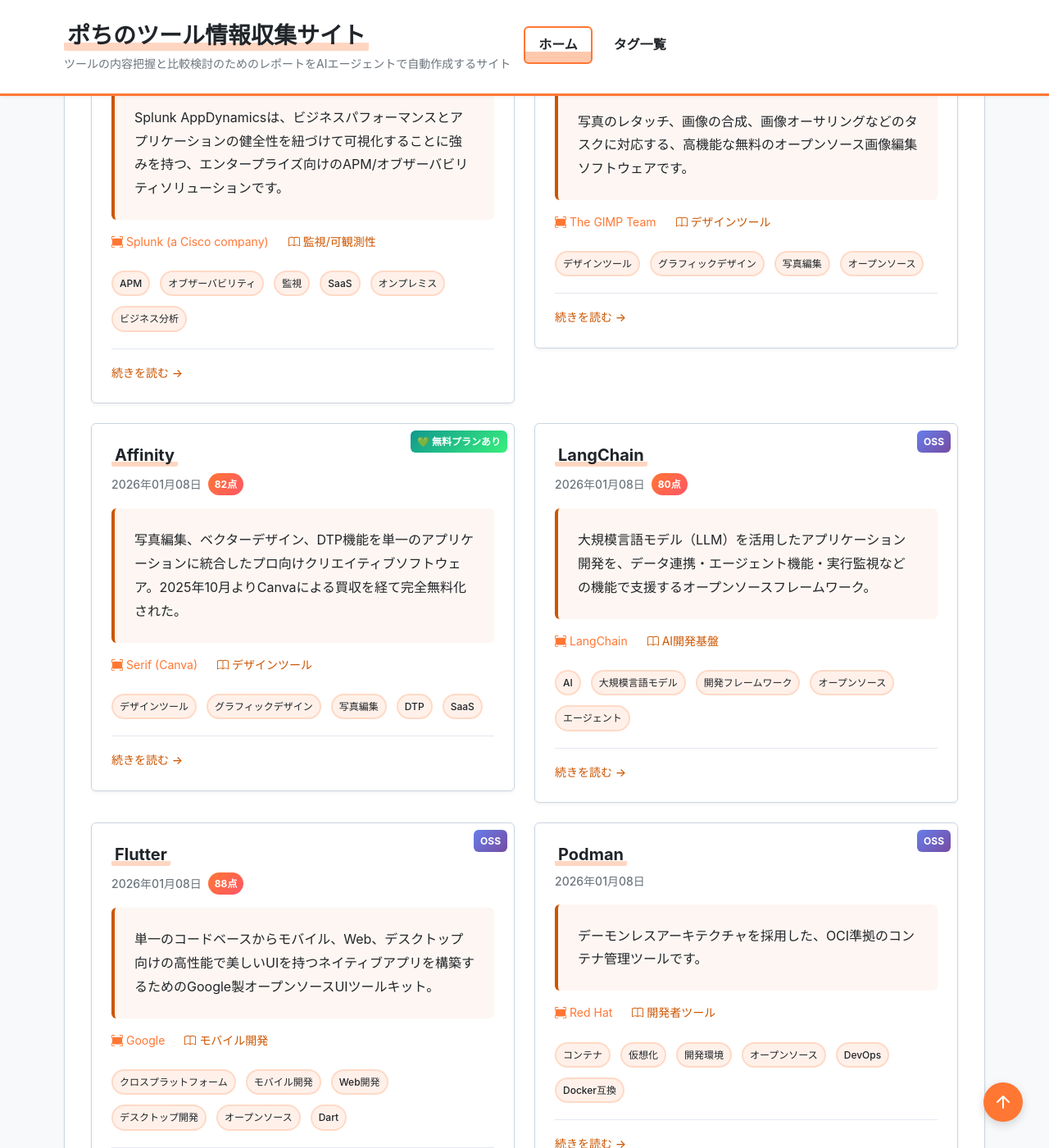
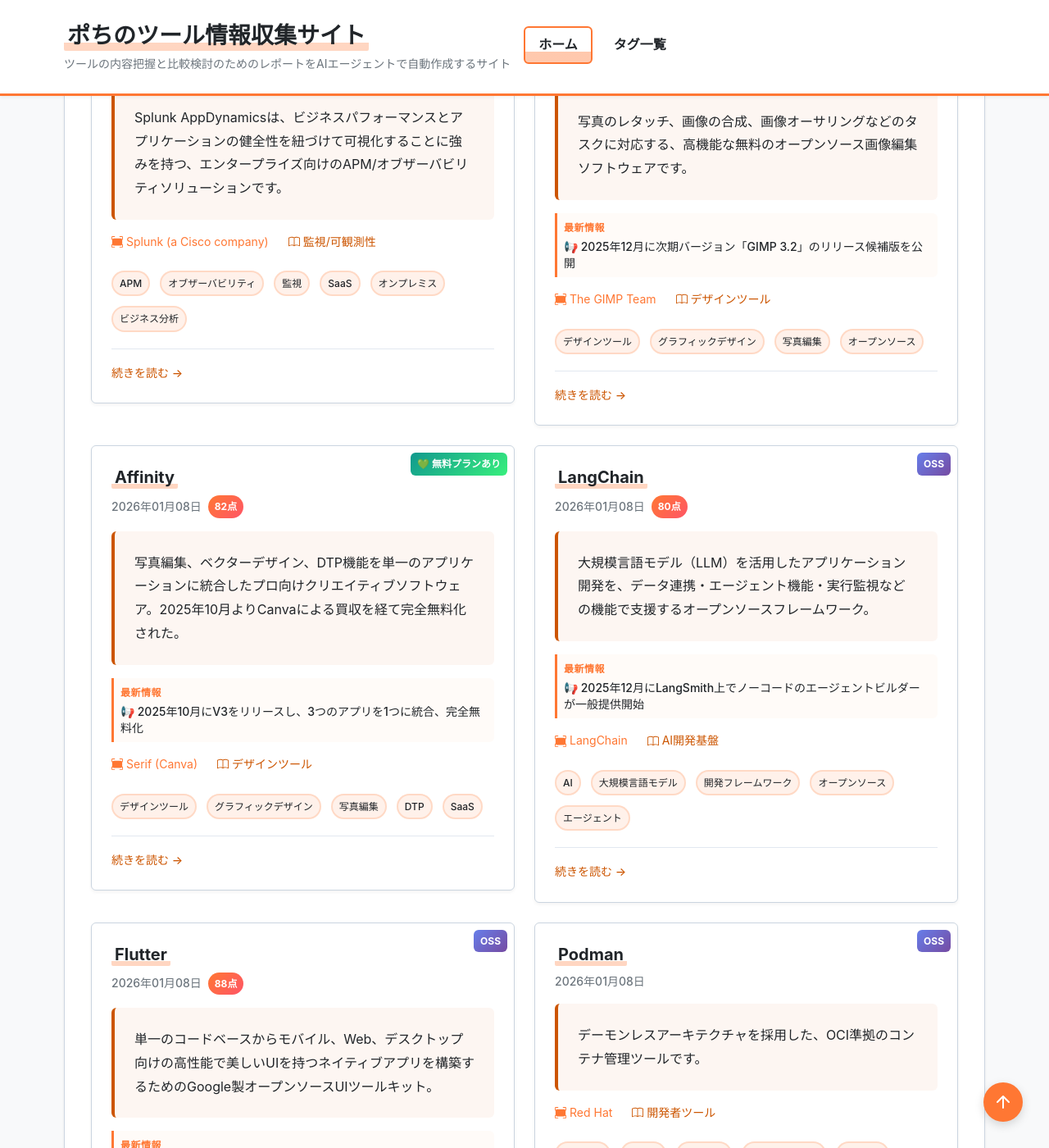
Before and after one commit to aegisfleet/tool-survey-report, a Jekyll site: the page built from index.md, in a window 1280 px wide and 1400 px high, scrolled down 1207 px. Shown: the whole window at 82% size. Built offline with Jekyll 4.4.1, drawn with Linux system fonts in a browser that asks for light colours; some of the changed text lies outside the part shown.

Commit message:
Add last highlight

```diff
--- a/_layouts/home.html
+++ b/_layouts/home.html
@@ -107,6 +108,13 @@
 
           {% if report.description %}
           <p class="report-description">{{ report.description }}</p>
+          {% endif %}
+
+          {% if report.quick_summary.latest_highlight %}
+          <div class="report-latest-highlight">
+            <span class="highlight-label">最新情報</span>
+            <p class="highlight-content">📢 {{ report.quick_summary.latest_highlight }}</p>
+          </div>
           {% endif %}
 
           <div class="report-meta">
--- a/_sass/_home.scss
+++ b/_sass/_home.scss
@@ -551,6 +551,32 @@
     line-height: $line-height-lg;
 }
 
+.report-latest-highlight {
+    margin-bottom: map-get($spacers, 3);
+    padding: map-get($spacers, 2);
+    background: rgba($primary-color, 0.03);
+    border-left: 3px solid $primary-color;
+    border-radius: 0 $border-radius $border-radius 0;
+
+    .highlight-label {
+        display: block;
+        font-size: $font-size-xs;
+        font-weight: $font-weight-bold;
+        color: $primary-color;
+        margin-bottom: map-get($spacers, 1);
+        text-transform: uppercase;
+        letter-spacing: 0.5px;
+    }
+
+    .highlight-content {
+        margin: 0;
+        font-size: $font-size-sm;
+        color: $text-color;
+        line-height: $line-height-sm;
+        font-weight: $font-weight-medium;
+    }
+}
+
 .report-meta {
     margin-bottom: map-get($spacers, 3);
     display: flex;
```
Also changed, not shown: other parts of _layouts/home.html (+2 -0 lines).
